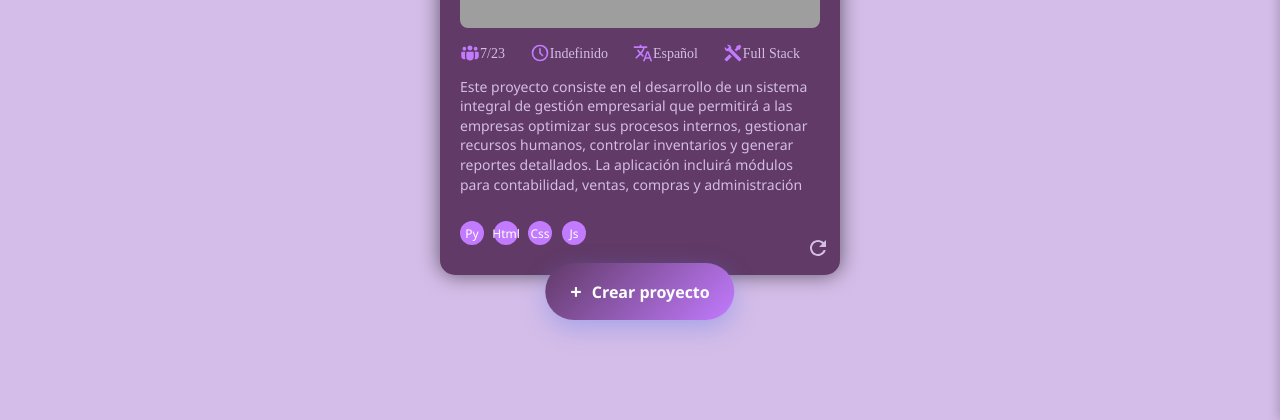
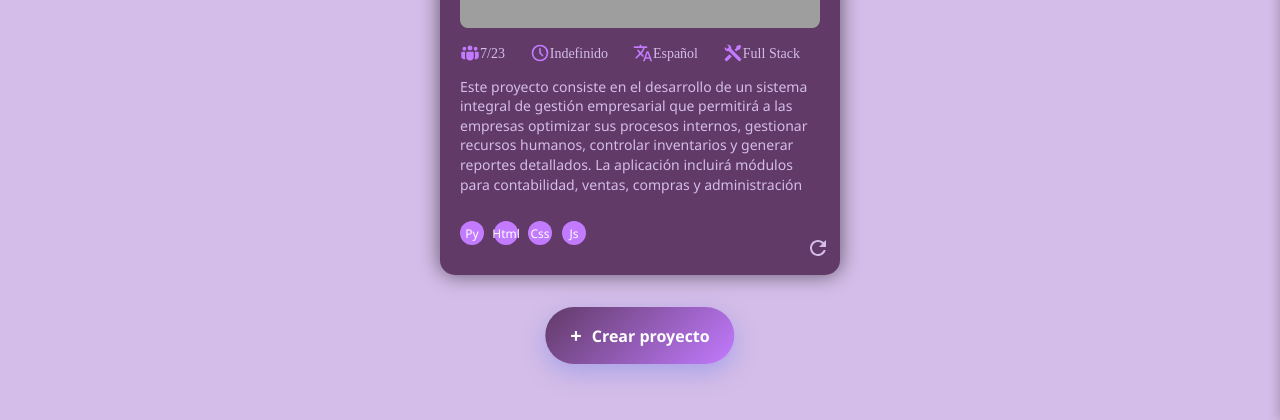
Before and after one commit to damian-dennin/ITinder, a Flask app: page /feed in a window 1280 px wide. Shown: the part 380-800 px from the top of the page. Run offline with Flask 3, Linux system fonts and the light colour scheme; the visitor is signed in with stand-in values (Sample User, id 1); grey boxes are pictures that could not be loaded.

Commit message:
Update style.css

```diff
--- a/static/styles/style.css
+++ b/static/styles/style.css
@@ -1511,10 +1511,9 @@ body.dark-mode .viewing-progress {
 
 .create-project-container {
     position: fixed;
-    bottom: 100px;
+    bottom: 7%;
     left: 50%;
     transform: translateX(-50%);
-    z-index: 3000;
 }
 
 .create-project-btn {
```
